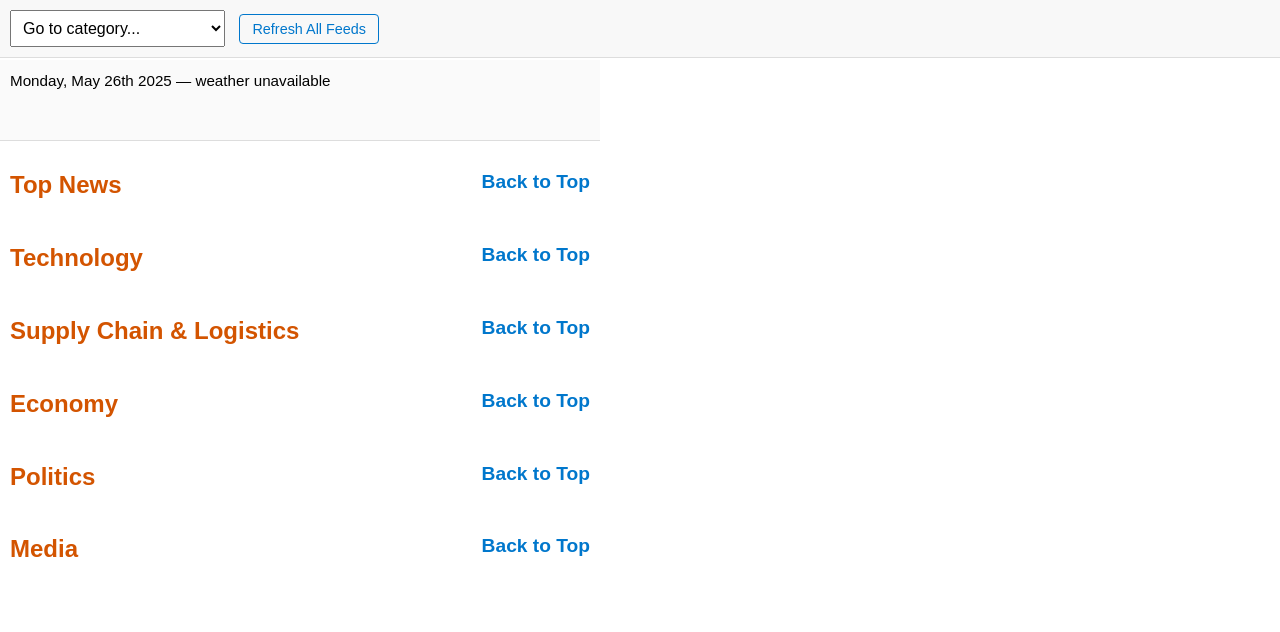
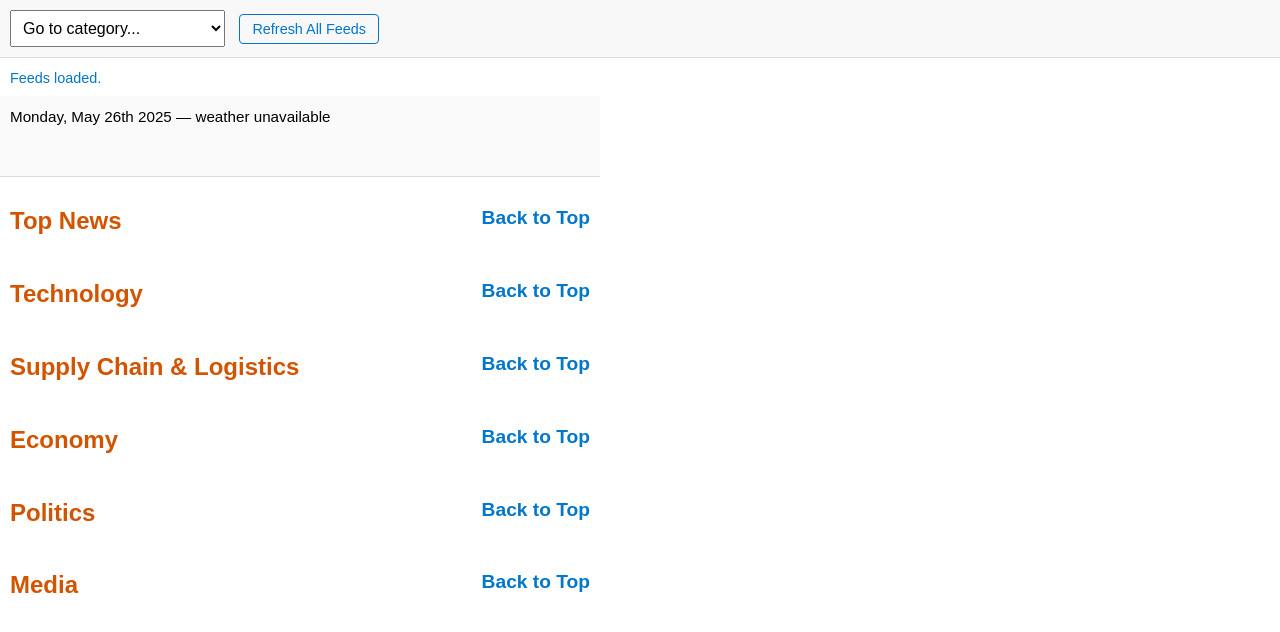
Before and after one commit to colinmansfieldyms/dailyfeed, a plain HTML site: page index.html in a window 1280 px wide. Drawn offline with Linux system fonts and the light colour scheme; no server answers.

Commit message:
Add loading status indicator

```diff
--- a/index.html
+++ b/index.html
@@ -36,6 +36,7 @@
       width:100%; height:auto; display:block; margin-bottom:5px;
     }
     #loading { text-align:center; padding:20px; color:#666; }
+    #status { padding:10px; color:#0077cc; font-size:0.9em; }
   </style>
 </head>
 <body>
@@ -46,6 +47,8 @@
     </select>
     <button id="refresh">Refresh All Feeds</button>
   </header>
+
+  <div id="status"></div>
 
   <div id="blurb">Loading info…</div>
   <main id="content">
@@ -296,21 +299,24 @@
       sel.onchange=function(){ if(this.value) location=this.value; };
     }
 
-    function init(){
+   function init(){
       var c=document.getElementById('content');
-      c.innerHTML='<div id="loading">Loading feeds…</div>';
+      var status=document.getElementById('status');
+      c.innerHTML='';
+      status.textContent='Loading feeds…';
       document.getElementById('refresh').disabled=true;
 
       loadBlurb(function(){
         createNav();
-        c.innerHTML='';
         var cats=Object.keys(categories), i=0;
         (function next(){
           if(i<cats.length){
+            status.textContent='Loading '+cats[i]+' ('+(i+1)+'/'+cats.length+')…';
             loadCategory(cats[i],categories[cats[i]],function(){
               i++; next();
             });
           } else {
+            status.textContent='Feeds loaded.';
             var b=document.getElementById('refresh');
             b.disabled=false; b.textContent='Refresh All Feeds';
           }
```
